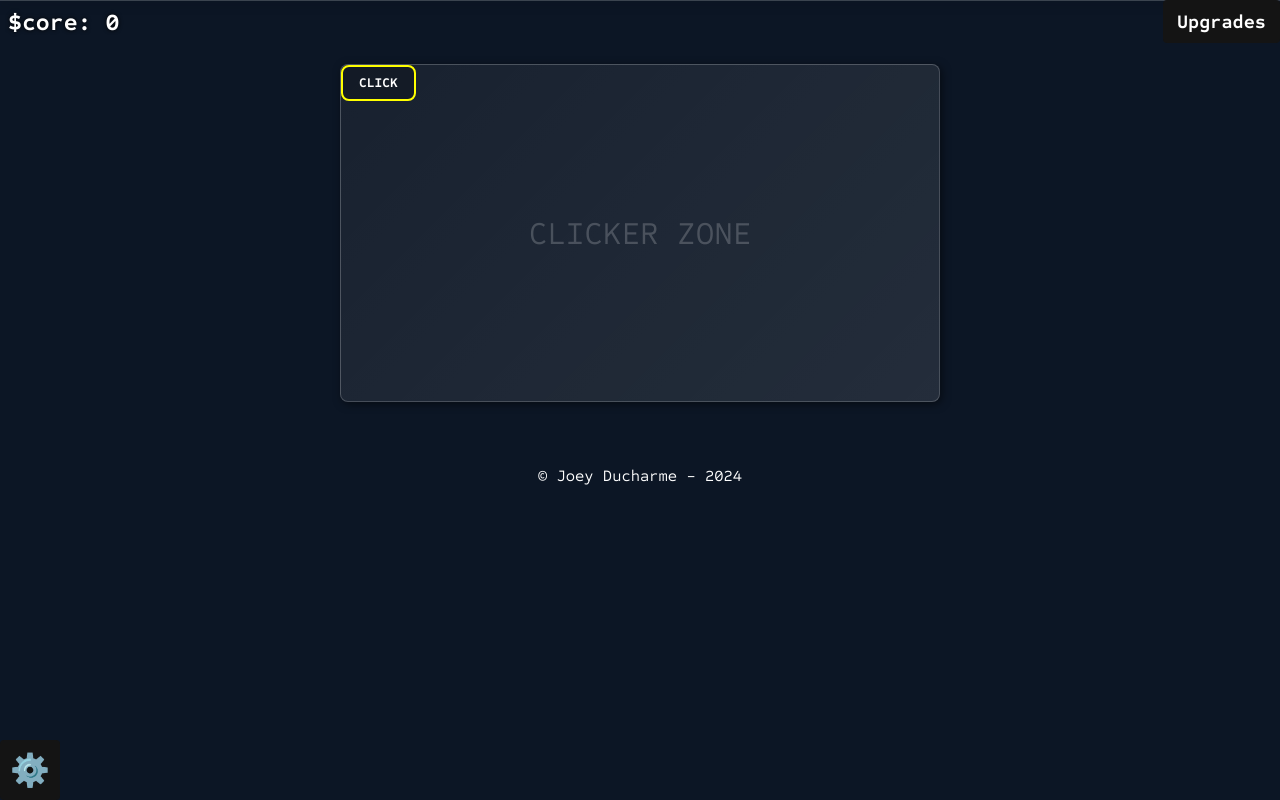
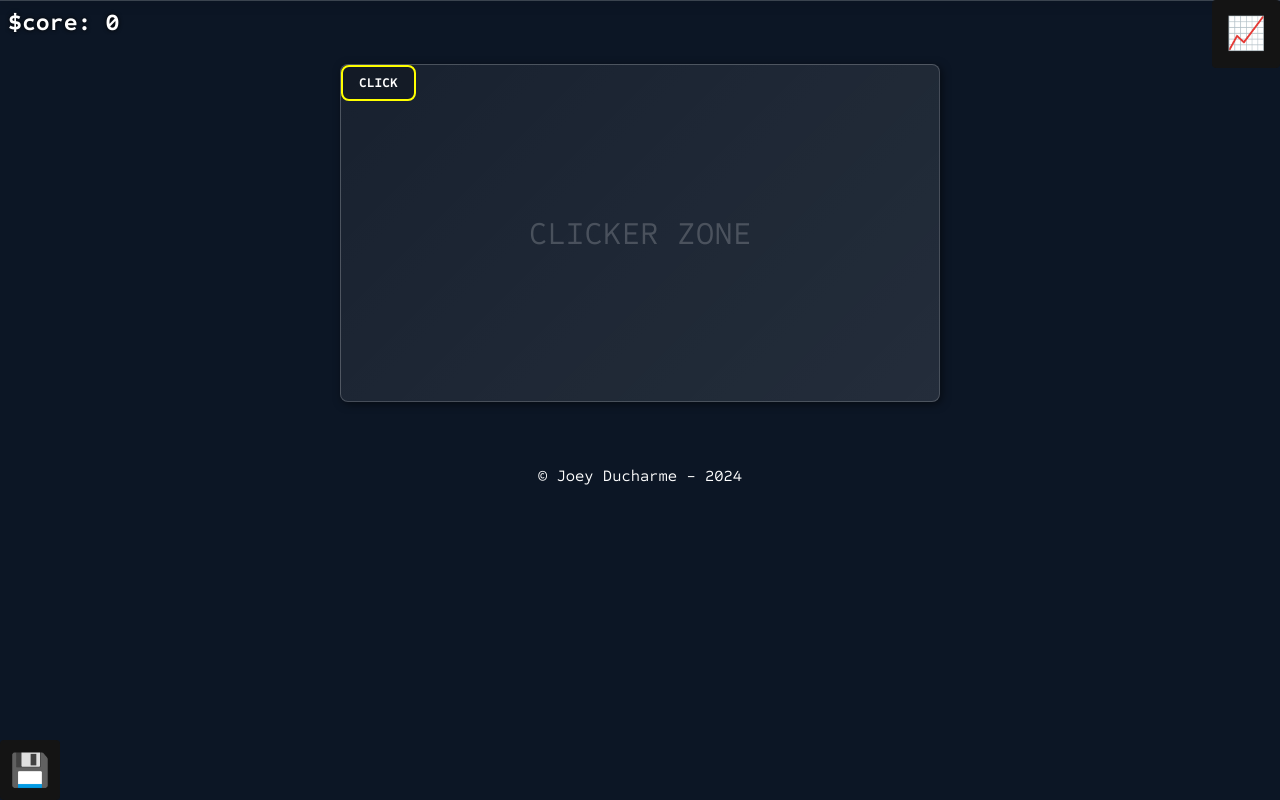
Before and after one commit to Joeyduch/Score-Clicker, a React (Vite) app: page / in a window 1280 px wide. Built offline with nearby package versions, Linux system fonts and the light colour scheme.

Commit message:
Replaced upgrade text with emoji + switched savegame emoji

```diff
--- a/package.json
+++ b/package.json
@@ -1,7 +1,7 @@
 {
   "name": "score-clicker",
   "private": true,
-  "version": "0.2.1",
+  "version": "1.0.0",
   "type": "module",
   "homepage": "https://Joeyduch.github.io/Score-Clicker/",
   "scripts": {
--- a/src/App.jsx
+++ b/src/App.jsx
@@ -145,7 +145,7 @@ export default function App() {
       </ScoreStateContext.Provider>
 
       <div className="optionsArea">
-        <button onClick={handleOptionsToggle} className="optionsToggle">⚙️</button>
+        <button onClick={handleOptionsToggle} className="optionsToggle">💾</button>
         {isOptionsShown ? <>
           <div className="options">
             <button className="optionsButtonLoad" onClick={localStorageLoad}>Load Game</button>
--- a/src/components/UpgradesMenu/UpgradesMenu.jsx
+++ b/src/components/UpgradesMenu/UpgradesMenu.jsx
@@ -43,7 +43,7 @@ export default function Upgrades() {
 
 
     return <div className={styles.Upgrades}>
-        <button className={styles.toggleButton} onClick={handleTabToggle}>Upgrades</button>
+        <button className={styles.toggleButton} onClick={handleTabToggle}>📈</button>
         {isTabOpened ? body : ""}
     </div>
 }
--- a/src/components/UpgradesMenu/UpgradesMenu.module.css
+++ b/src/components/UpgradesMenu/UpgradesMenu.module.css
@@ -19,13 +19,16 @@
 }
 
 .toggleButton {
+    width: fit-content;
+    aspect-ratio: 1/1;
+
     position: inherit;
     right: 0px;
 
     padding: 8px 12px;
 
     font-weight: bolder;
-    font-size: 1.2rem;
+    font-size: 2rem;
 }
 
 .toggleButton:hover {
```
Also changed, not shown: 1 other file (tests, documents, lock files or other folders).
